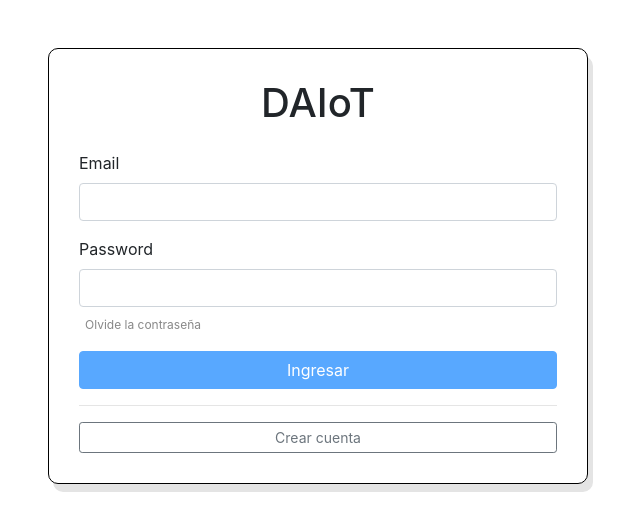
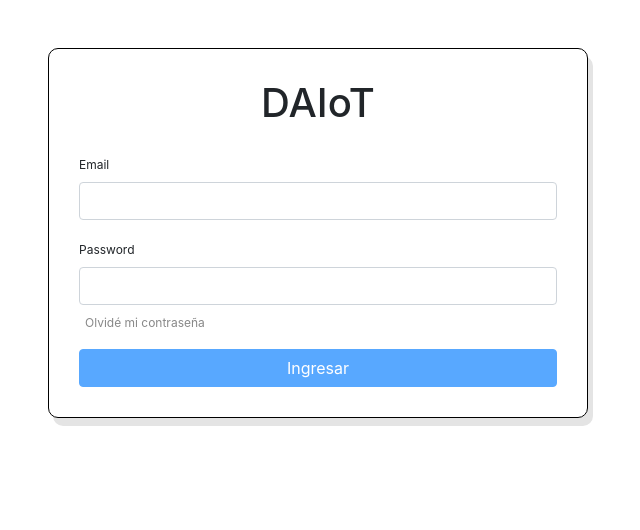
Before and after one commit to mmondani/MIoT_DAIoT_Frontend, an Angular app: page /login in a window 1280 px wide. Shown: the top 530 px of the page, without its empty margins (322-962 px from the left). Built offline with nearby package versions, Linux system fonts and the light colour scheme.

Commit message:
se elimina el botón de crear cuenta

```diff
--- a/src/app/components/login-page/login-page.component.css
+++ b/src/app/components/login-page/login-page.component.css
@@ -11,3 +11,7 @@
     color: #888888;
     font-size: 12px;
 }
+
+label {
+    font-size: 12px;
+}
--- a/src/app/components/login-page/login-page.component.html
+++ b/src/app/components/login-page/login-page.component.html
@@ -23,17 +23,13 @@
                             [(ngModel)]="password"
                             name="password"
                             required>
-                        <button type="button" class="forgotPasswordButton mt-2" (click)="forgotPassword()">Olvide la contraseña</button>
+                        <button type="button" class="forgotPasswordButton mt-2" (click)="onForgotPassword()">Olvidé mi contraseña</button>
                     </div>
                     <button
                         class="btn btn-primary btn-block mt-3"
                         type="submit"
                         [disabled]="!f.valid">Ingresar</button>
                 </form>
-
-                <hr>
-
-                <button class="btn btn-outline-secondary btn-sm btn-block mt-3">Crear cuenta</button>
             </div>
         </div>
     </div>
--- a/src/app/components/login-page/login-page.component.ts
+++ b/src/app/components/login-page/login-page.component.ts
@@ -32,7 +32,8 @@ export class LoginPageComponent implements OnInit{
     }
   }
 
-  public forgotPassword() {
+  public onForgotPassword() {
     console.log("forgot password")
+    // TODO
   }
 }
```
